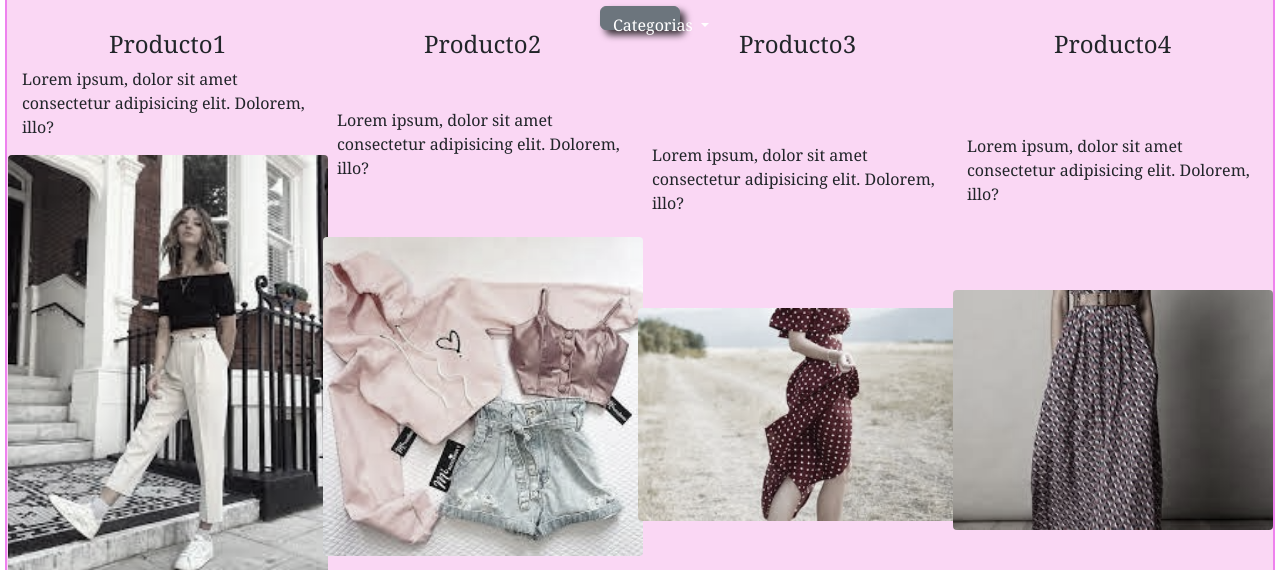
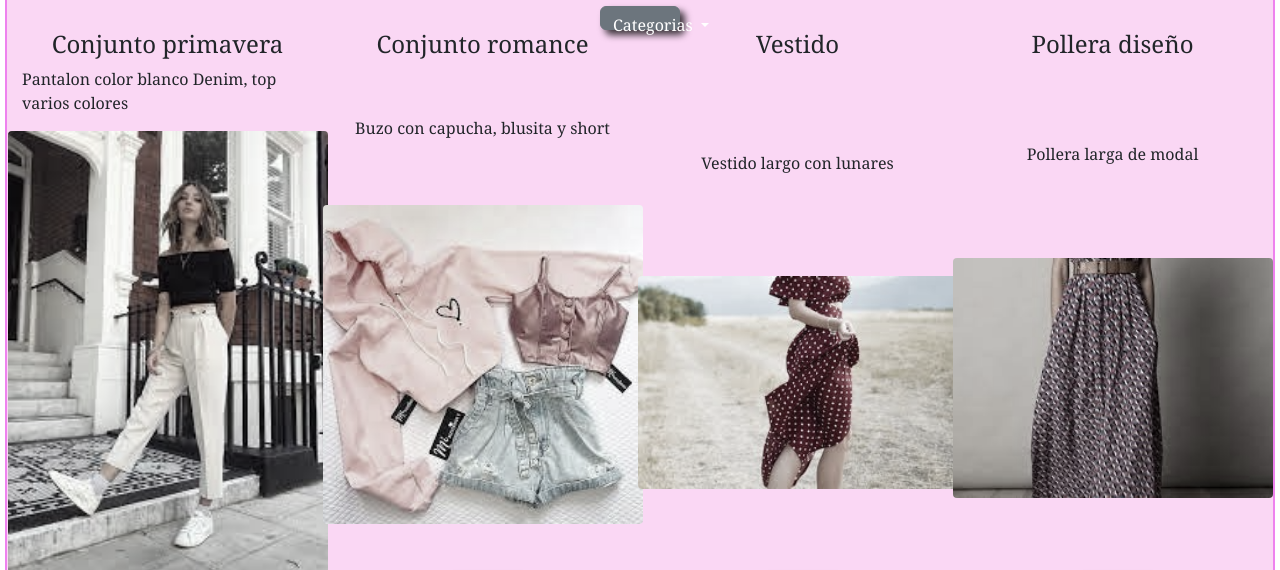
Before and after one commit to paezmoray/ProyectoDesarrolloWeb, a plain HTML site: page pages/productos.html in a window 1280 px wide. Shown: the part 195-765 px from the top of the page. Drawn offline with nearby package versions, Linux system fonts and the light colour scheme.

Commit message:
Chau todos los lorems

```diff
--- a/pages/productos.html
+++ b/pages/productos.html
@@ -64,29 +64,29 @@
 
         <div class="row">
             <section class="imgProducto1 col-xl-3 col-md-6 col-sm-12">
-                <h4>Producto1</h4>
-                <p>Lorem ipsum, dolor sit amet consectetur adipisicing elit. Dolorem, illo?</p>
+                <h4>Conjunto primavera</h4>
+                <p>Pantalon color blanco Denim, top varios colores</p>
                 <img data-aos="flip-right" src="../img/ropa1.jpg" alt="Jean Blanco">
                 <button class="button">Comprar</button>
             </section>
 
             <section class="imgProducto2 col-xl-3 col-md-6 col-sm-12">
-                <h4>Producto2</h4>
-                <p>Lorem ipsum, dolor sit amet consectetur adipisicing elit. Dolorem, illo?</p>
+                <h4>Conjunto romance</h4>
+                <p>Buzo con capucha, blusita y short</p>
                 <img data-aos="flip-right" src="../img/ropa2.jpg" alt="Conjunto">
                 <button class="button">Comprar</button>
             </section>
 
             <section class="imgProducto3 col-xl-3 col-md-6 col-sm-12">
-                <h4>Producto3</h4>
-                <p>Lorem ipsum, dolor sit amet consectetur adipisicing elit. Dolorem, illo?</p>
+                <h4>Vestido</h4>
+                <p>Vestido largo con lunares</p>
                 <img data-aos="flip-right" src="../img/ropa3.jpg" alt="Vestido">
                 <button class="button">Comprar</button>
             </section>
 
             <section class="imgProducto4 col-xl-3 col-md-6 col-sm-12">
-                <h4>Producto4</h4>
-                <p>Lorem ipsum, dolor sit amet consectetur adipisicing elit. Dolorem, illo?</p>
+                <h4>Pollera diseño</h4>
+                <p>Pollera larga de modal</p>
                 <img data-aos="flip-right" src="../img/ropa4.jpg" alt="Pollera">
                 <button class="button">Comprar</button>
             </section>
```
